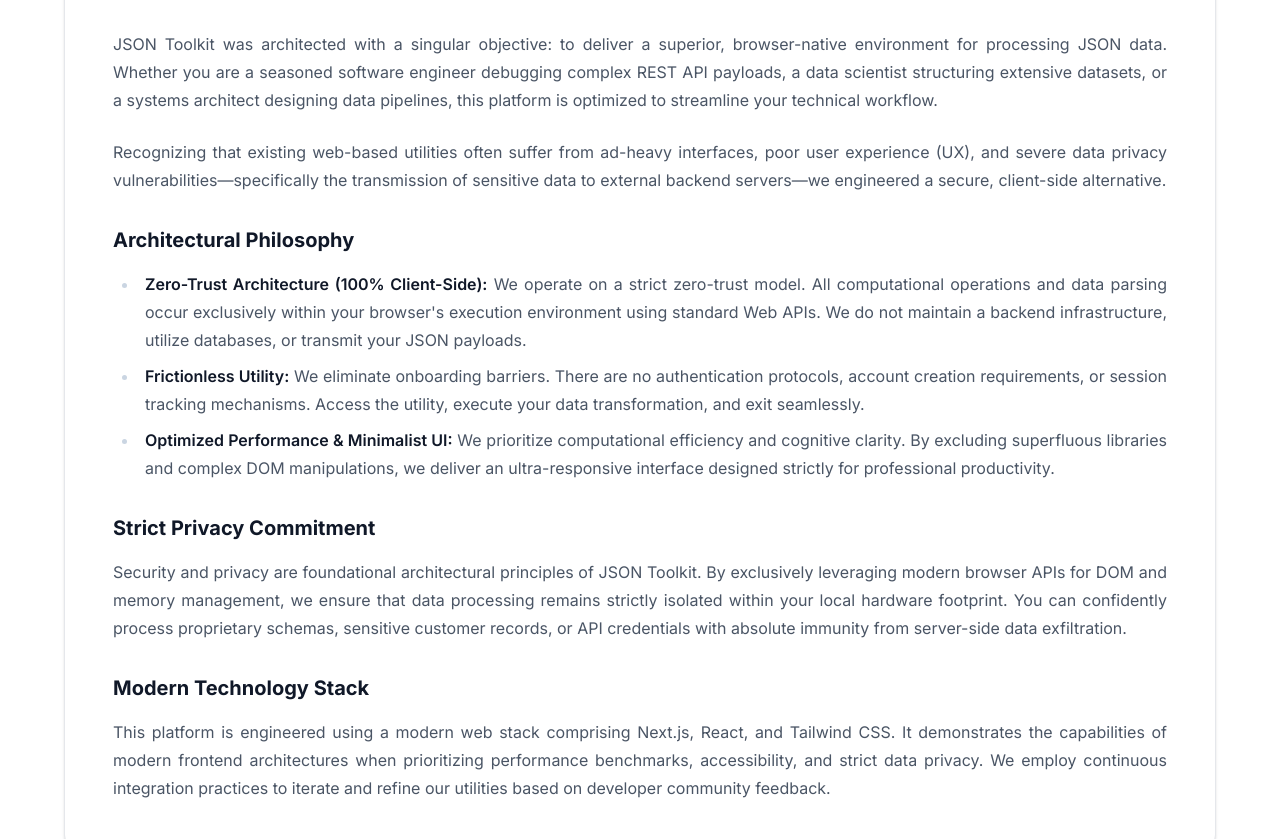
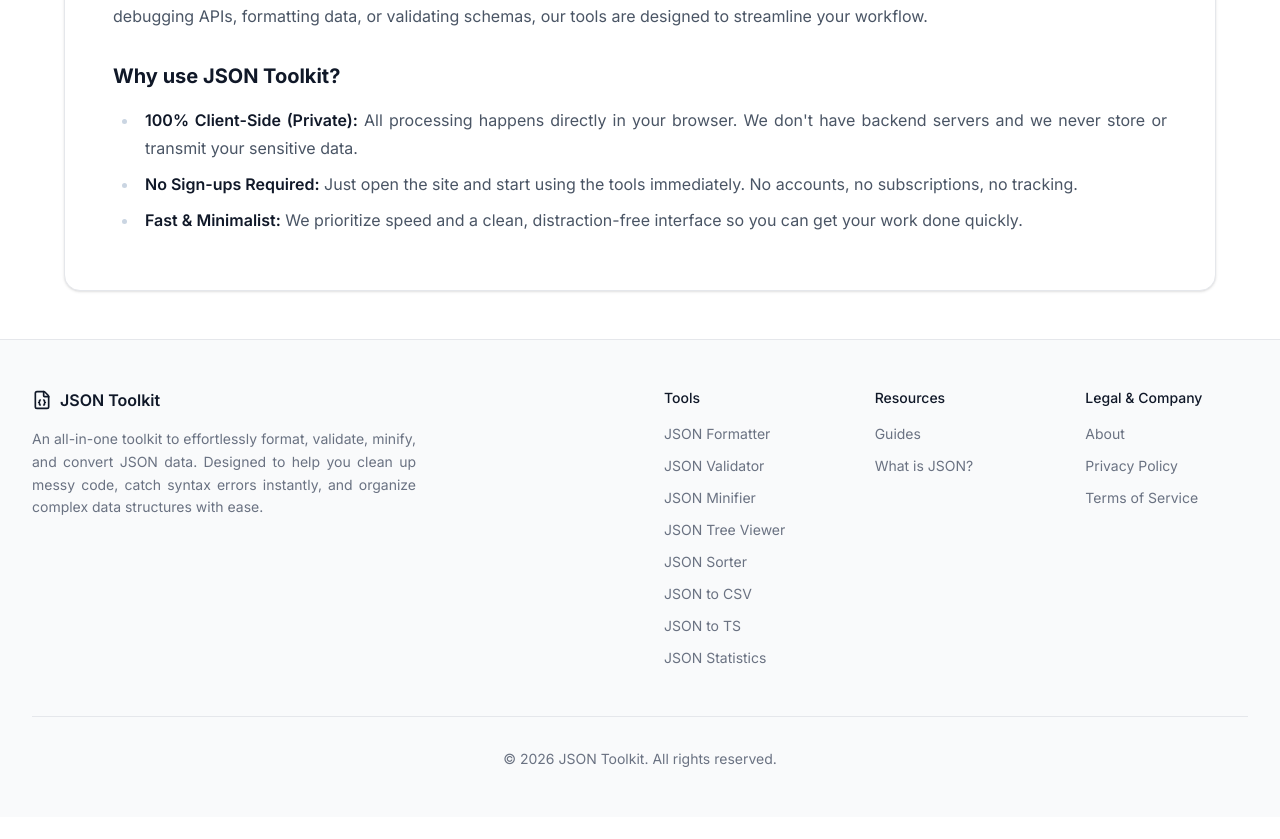
Before and after one commit to sunnytran123/json-toolkit, a Next.js app: page /about in a window 1280 px wide. Shown: the part 360-1199 px from the top of the page. After the commit the page ends 1177 px from the top, so only its background shows below. Built offline with nearby package versions, Linux system fonts and the light colour scheme.

Commit message:
Simplify about page, update guides, fix JsonEditor scroll

```diff
--- a/app/about/page.tsx
+++ b/app/about/page.tsx
@@ -16,41 +16,28 @@
           About JSON Toolkit
         </h1>
         <p className="text-lg text-gray-600 dark:text-gray-400 text-justify">
-          Engineered for performance and privacy, delivering sophisticated JSON utilities for developers and enterprise users. Our comprehensive suite of client-side tools empowers engineering teams to validate, format, and transform complex JSON payloads with zero latency and absolute data security. By eliminating server-side processing, we guarantee that your proprietary schemas and sensitive data never leave your local environment.
+          A simple, fast, and secure suite of JSON tools built for developers. We process everything locally in your browser, ensuring your data never leaves your device.
         </p>
       </div>
 
       <div className="mt-8 bg-white dark:bg-gray-950 border border-gray-200 dark:border-gray-800 rounded-2xl p-8 md:p-12 shadow-sm max-w-6xl mx-auto">
         <div className="prose prose-slate dark:prose-invert max-w-none text-justify">
           <p className="text-gray-600 dark:text-gray-400 mb-6">
-            JSON Toolkit was architected with a singular objective: to deliver a superior, browser-native environment for processing JSON data. Whether you are a seasoned software engineer debugging complex REST API payloads, a data scientist structuring extensive datasets, or a systems architect designing data pipelines, this platform is optimized to streamline your technical workflow.
-          </p>
-          <p className="text-gray-600 dark:text-gray-400">
-            Recognizing that existing web-based utilities often suffer from ad-heavy interfaces, poor user experience (UX), and severe data privacy vulnerabilities—specifically the transmission of sensitive data to external backend servers—we engineered a secure, client-side alternative.
+            JSON Toolkit was created to provide a fast, ad-free, and privacy-focused environment for working with JSON data. Whether you're debugging APIs, formatting data, or validating schemas, our tools are designed to streamline your workflow.
           </p>
 
-          <h2 className="text-xl font-bold mt-8 mb-4 text-gray-900 dark:text-white">Architectural Philosophy</h2>
+          <h2 className="text-xl font-bold mt-8 mb-4 text-gray-900 dark:text-white">Why use JSON Toolkit?</h2>
           <ul className="space-y-4 text-gray-600 dark:text-gray-400">
             <li>
-              <strong className="text-gray-900 dark:text-gray-200">Zero-Trust Architecture (100% Client-Side):</strong> We operate on a strict zero-trust model. All computational operations and data parsing occur exclusively within your browser's execution environment using standard Web APIs. We do not maintain a backend infrastructure, utilize databases, or transmit your JSON payloads.
+              <strong className="text-gray-900 dark:text-gray-200">100% Client-Side (Private):</strong> All processing happens directly in your browser. We don't have backend servers and we never store or transmit your sensitive data.
             </li>
             <li>
-              <strong className="text-gray-900 dark:text-gray-200">Frictionless Utility:</strong> We eliminate onboarding barriers. There are no authentication protocols, account creation requirements, or session tracking mechanisms. Access the utility, execute your data transformation, and exit seamlessly.
+              <strong className="text-gray-900 dark:text-gray-200">No Sign-ups Required:</strong> Just open the site and start using the tools immediately. No accounts, no subscriptions, no tracking.
             </li>
             <li>
-              <strong className="text-gray-900 dark:text-gray-200">Optimized Performance & Minimalist UI:</strong> We prioritize computational efficiency and cognitive clarity. By excluding superfluous libraries and complex DOM manipulations, we deliver an ultra-responsive interface designed strictly for professional productivity.
+              <strong className="text-gray-900 dark:text-gray-200">Fast & Minimalist:</strong> We prioritize speed and a clean, distraction-free interface so you can get your work done quickly.
             </li>
           </ul>
-
-          <h2 className="text-xl font-bold mt-8 mb-4 text-gray-900 dark:text-white">Strict Privacy Commitment</h2>
-          <p className="text-gray-600 dark:text-gray-400 mb-6">
-            Security and privacy are foundational architectural principles of JSON Toolkit. By exclusively leveraging modern browser APIs for DOM and memory management, we ensure that data processing remains strictly isolated within your local hardware footprint. You can confidently process proprietary schemas, sensitive customer records, or API credentials with absolute immunity from server-side data exfiltration.
-          </p>
-
-          <h2 className="text-xl font-bold mt-8 mb-4 text-gray-900 dark:text-white">Modern Technology Stack</h2>
-          <p className="text-gray-600 dark:text-gray-400">
-            This platform is engineered using a modern web stack comprising Next.js, React, and Tailwind CSS. It demonstrates the capabilities of modern frontend architectures when prioritizing performance benchmarks, accessibility, and strict data privacy. We employ continuous integration practices to iterate and refine our utilities based on developer community feedback.
-          </p>
         </div>
       </div>
     </PageContainer>
--- a/app/guides/page.tsx
+++ b/app/guides/page.tsx
@@ -34,18 +34,6 @@
     href: "/guides/understanding-json-schema",
     date: "Sep 2026"
   },
-  {
-    title: "Minifying JSON",
-    description: "Strategies for payload minification to optimize network bandwidth utilization and reduce latency in distributed systems.",
-    href: "/guides/minifying-json",
-    date: "Sep 2026"
-  },
-  {
-    title: "JSON vs. XML",
-    description: "An analytical comparison between JSON and XML, detailing the paradigm shift toward JSON in modern RESTful API architectures.",
-    href: "/guides/json-vs-xml",
-    date: "Sep 2026"
-  }
 ];
 
 export default function GuidesPage() {
@@ -61,7 +49,7 @@
         </p>
       </div>
 
-      <div className="grid grid-cols-1 md:grid-cols-2 lg:grid-cols-3 gap-6 mt-12 max-w-6xl mx-auto">
+      <div className="grid grid-cols-1 md:grid-cols-2 gap-6 mt-12 max-w-5xl mx-auto">
         {guides.map((guide, idx) => (
           <Link
             key={idx}
--- a/components/json/JsonEditor.tsx
+++ b/components/json/JsonEditor.tsx
@@ -18,19 +18,33 @@
   className,
   error
 }: JsonEditorProps) {
+  const textareaRef = React.useRef<HTMLTextAreaElement>(null);
+  const lineNumbersRef = React.useRef<HTMLDivElement>(null);
+
+  const handleScroll = () => {
+    if (textareaRef.current && lineNumbersRef.current) {
+      lineNumbersRef.current.scrollTop = textareaRef.current.scrollTop;
+    }
+  };
+
   return (
     <div className={cn("relative flex flex-col w-full h-full min-h-[300px] border rounded-lg bg-gray-50 dark:bg-gray-900 overflow-hidden",
       error ? "border-red-300 dark:border-red-900/50" : "border-gray-200 dark:border-gray-800",
       className
     )}>
       {/* Basic line numbers column for aesthetics */}
-      <div className="absolute left-0 top-0 bottom-0 w-10 bg-gray-100 dark:bg-gray-950 border-r border-gray-200 dark:border-gray-800 text-right pr-2 py-4 select-none pointer-events-none text-xs text-gray-400 font-mono leading-relaxed overflow-hidden">
+      <div
+        ref={lineNumbersRef}
+        className="absolute left-0 top-0 bottom-0 w-10 bg-gray-100 dark:bg-gray-950 border-r border-gray-200 dark:border-gray-800 text-right pr-2 py-4 select-none pointer-events-none text-xs text-gray-400 font-mono leading-relaxed overflow-hidden"
+      >
         {Array.from({ length: Math.max(value.split('\n').length, 20) }).map((_, i) => (
           <div key={i} className="leading-[1.5rem]">{i + 1}</div>
         ))}
       </div>
 
       <textarea
+        ref={textareaRef}
+        onScroll={handleScroll}
         className="w-full h-full flex-grow p-4 pl-14 font-mono text-sm leading-[1.5rem] text-gray-800 dark:text-gray-200 bg-transparent resize-none focus:outline-none focus:ring-0"
         value={value}
         onChange={(e) => onChange?.(e.target.value)}
```
